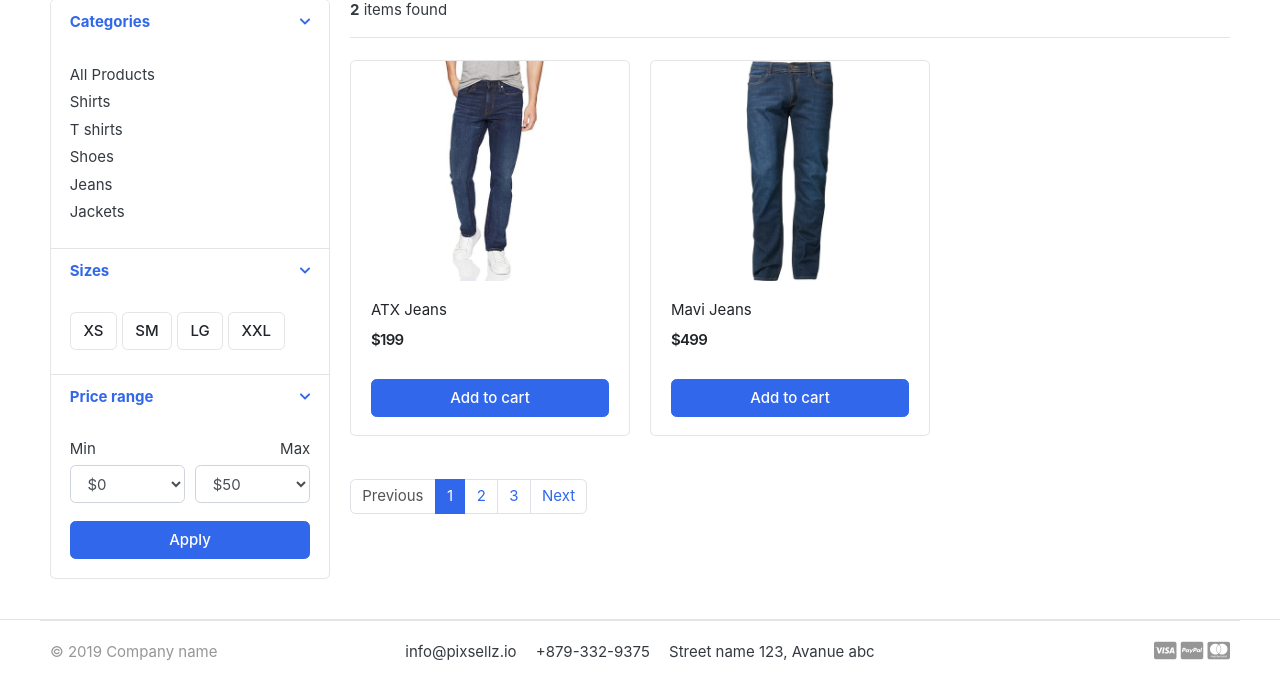
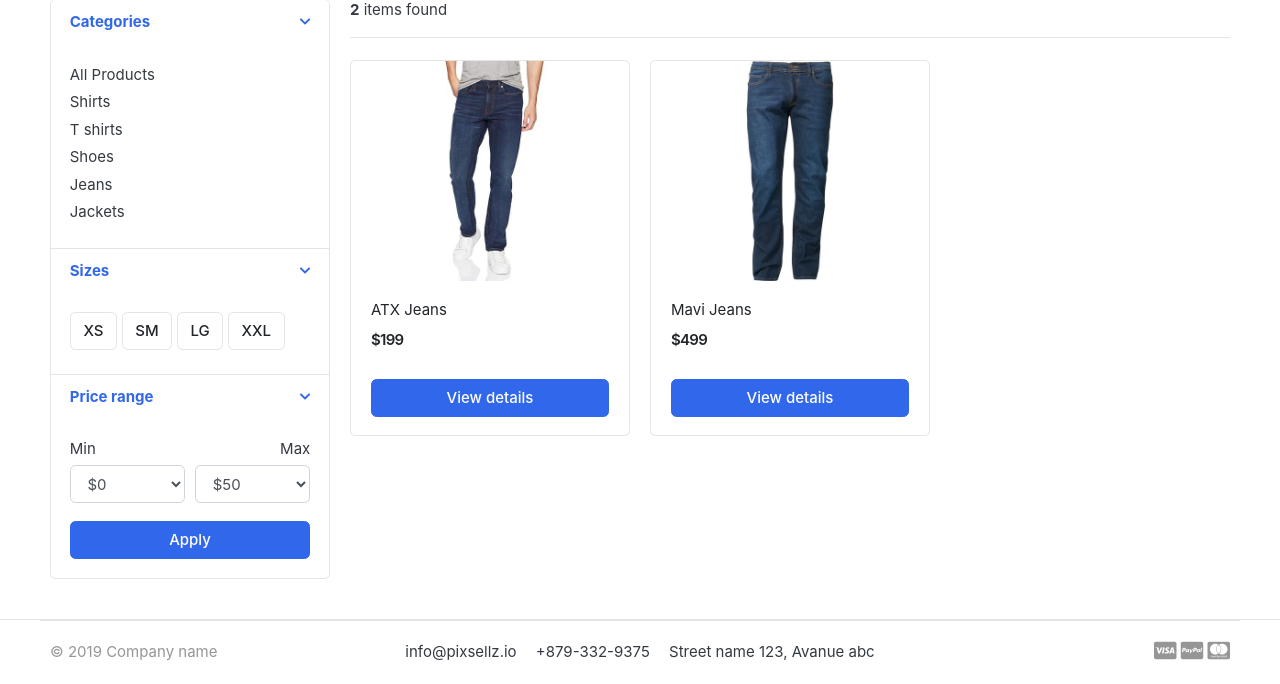
Before and after one commit to JasminRdev/django-e-commerce, a Django app: page /store/jeans/ in a window 1280 px wide. Shown: the part 295-979 px from the top of the page. Run offline with Django 3.2, Linux system fonts and the light colour scheme; data comes from the database, SQL or seed files in the repository; both versions use the stored data as it was after the commit; some libraries are stand-ins or nearby versions; some web fonts are replaced.

Commit message:
pagination core structure and store html view details fix because of outofstock possibility

```diff
--- a/carts/views.py
+++ b/carts/views.py
@@ -54,7 +54,7 @@
         'total' :total,
         'quantity' :quantity,
         'cart_items' :cart_items,
-        'tax': tax,
+        'tax': total,
         'grand_total': grand_total,
     }
 
--- a/store/views.py
+++ b/store/views.py
@@ -3,6 +3,7 @@
 from category.models import Category
 from carts.models import CartItem
 from carts.views import _cart_id
+from django.core.paginator import EmptyPage, PageNotAnInteger, Paginator
 
 
 from django.http import HttpResponse
@@ -16,11 +17,17 @@
         categories = get_object_or_404(Category, slug=category_slug)
         products = Product.objects.filter(category=categories, is_available=True)
     else:
+        #products 8
+        #paginator shows 6 each site
         products = Product.objects.all().filter(is_available=True)
+
+    paginator = Paginator(products,6)
+    page = request.GET.get('page')
+    paged_products = paginator.get_page(page)
     product_count = products.count()
 
     context = {
-        'products': products,
+        'products': paged_products,
         'product_count': product_count,
     }
     return render(request, 'store/store.html', context)
--- a/templates/store/store.html
+++ b/templates/store/store.html
@@ -144,7 +144,7 @@
                                 <!-- <del class="price-old">$1980</del> -->
                             </div> <!-- price-wrap.// -->
                         </div>
-                        <a href="{% url 'add_cart' product.id %}" class="btn btn-block btn-primary">Add to cart </a>
+                        <a href="{{ product.get_url }}" class="btn btn-block btn-primary">View details</a>
                     </figcaption>
                 </a>
             </figure>
@@ -155,13 +155,28 @@
 
 
     <nav class="mt-4" aria-label="Page navigation sample">
-      <ul class="pagination">
-        <li class="page-item disabled"><a class="page-link" href="#">Previous</a></li>
-        <li class="page-item active"><a class="page-link" href="#">1</a></li>
-        <li class="page-item"><a class="page-link" href="#">2</a></li>
-        <li class="page-item"><a class="page-link" href="#">3</a></li>
-        <li class="page-item"><a class="page-link" href="#">Next</a></li>
+        {% if products.has_other_pages %}
+            <ul class="pagination">
+        {% if products.has_previous %}
+            <li class="page-item"><a class="page-link" href="?page={{products.previous_page_number}}">Previous</a></li>
+        {% else %}
+            <li class="page-item disabled"><a class="page-link" href="#">Previous</a></li>
+        {% endif %}
+
+        {% for i in products.paginator.page_range %}
+            {% if products.number == i %}
+                <li class="page-item active"><a class="page-link" href="#">{{i}}</a></li>
+            {% else %}
+                <li class="page-item"><a class="page-link" href="?page={{i}}">{{i}}</a></li>
+            {% endif %}
+        {% endfor %}
+        {% if products.has_next %}
+            <li class="page-item"><a class="page-link" href="?page={{products.next_page_number}}">Next</a></li>
+        {% else %}
+            <li class="page-item disabled"><a class="page-link" href="#">Next</a></li>
+        {% endif %}
       </ul>
+      {% endif %}
     </nav>
 
         </main> <!-- col.// -->
```
Also changed, not shown: db.sqlite3.
